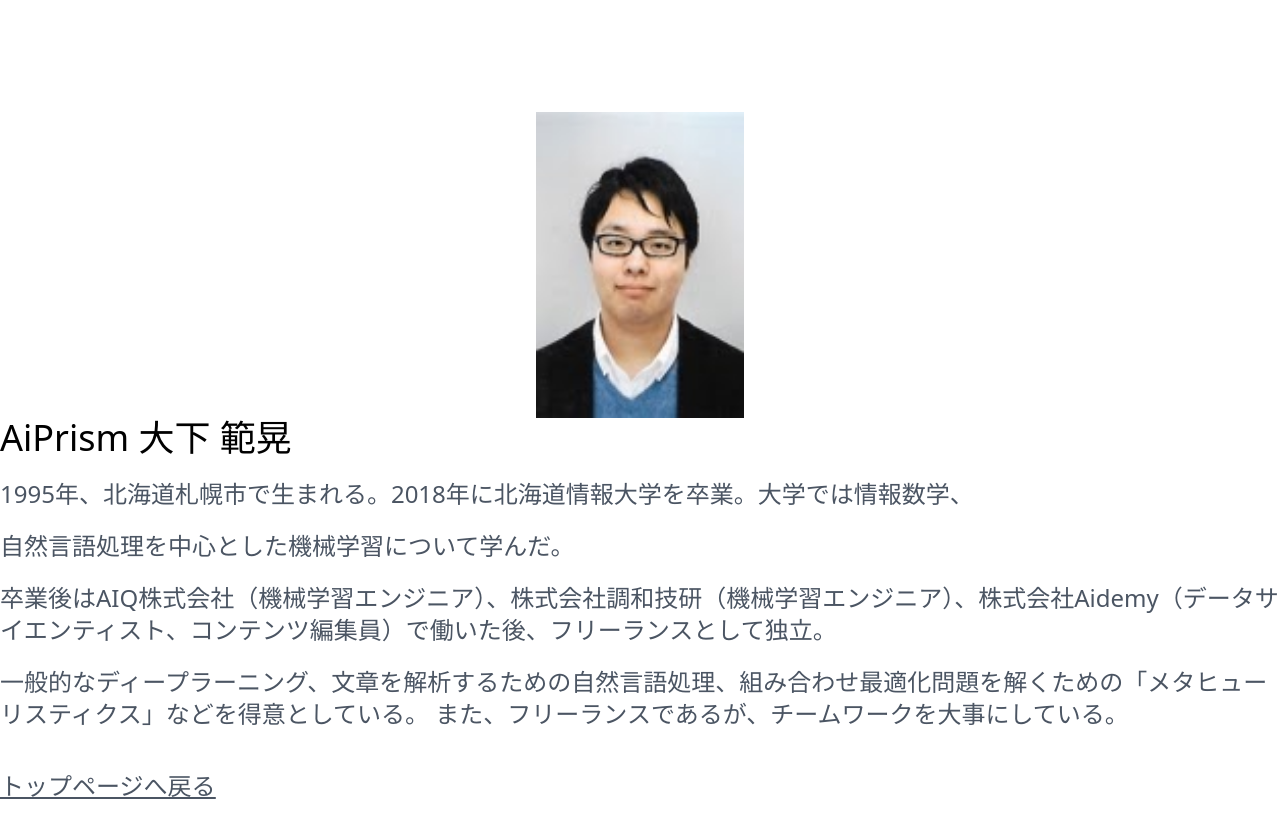
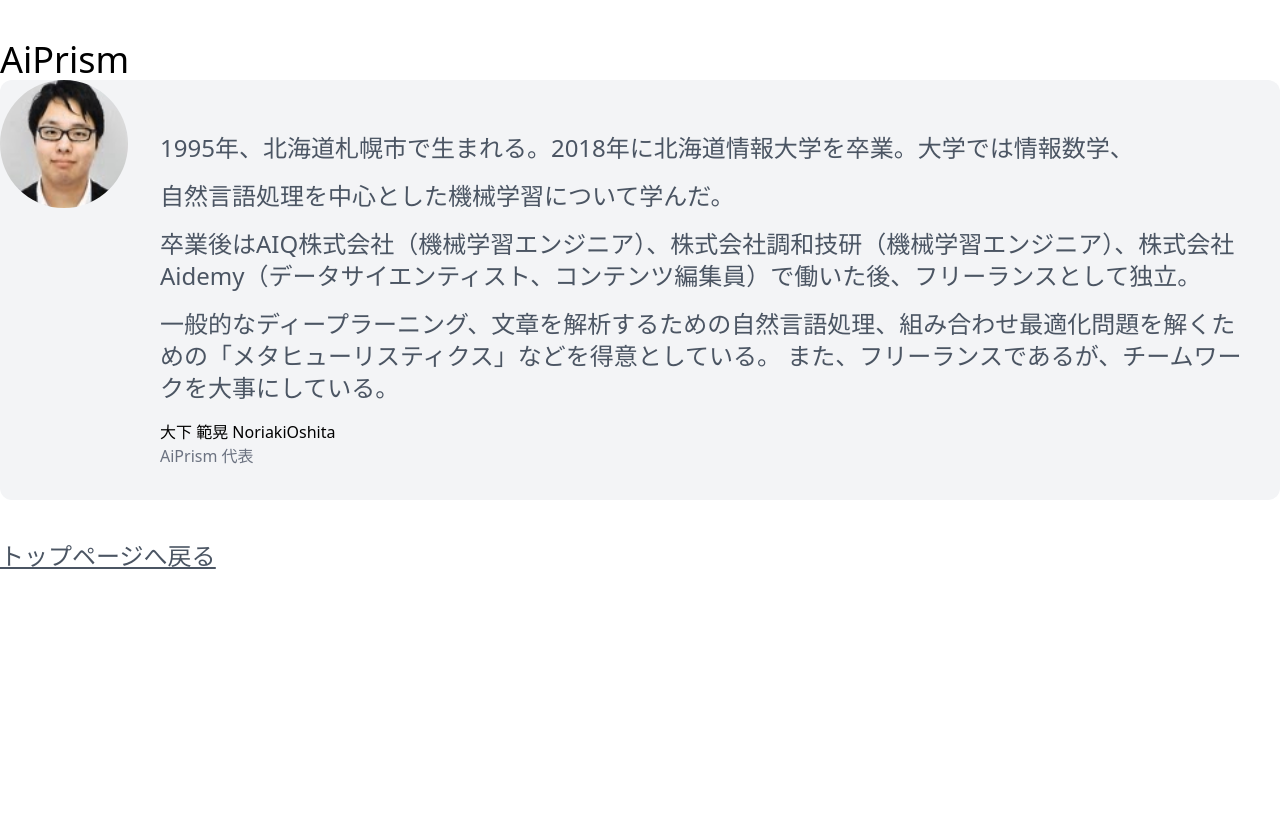
Before and after one commit to oshita-n/newHomePage, a Next.js app: page /profile in a window 1280 px wide. Shown: the top 838 px of the page. After the commit the page ends 800 px from the top, so only its background shows below. Built offline with nearby package versions, Linux system fonts and the light colour scheme.

Commit message:
🎨 見え方の改善

```diff
--- a/pages/index.js
+++ b/pages/index.js
@@ -9,12 +9,12 @@ export default function Home() {
   return (
     <div>
       <Header />
-      <main className="container mx-auto sm:mt-10 md:mt-20 lg:mt-10 xl:mt-10">
+      <main className="container mx-auto">
         <div>
-          <h1 className="sm:text-2xl md:text-2xl lg:text-3xl xl:text-4xl">AiPrism</h1>
-          <div className="grid justify-items-center relative">
-            <img className="w-1/3 xl:w-2/5 opacity-40" src="robot.jpg"/>
-          </div>
+          <h1 className="sm:text-2xl md:text-2xl lg:text-3xl xl:text-4xl mt-10"><Link href="/">AiPrism</Link></h1>
+          <main className="flex justify-center items-center container mx-auto　w-screen h-screen">
+            <h1　className="sm:text-2xl md:text-2xl lg:text-3xl xl:text-4xl -mt-40">サービス開発を通じて、お客様に感動を提供します。</h1>
+          </main>
           <p className="sm:text-lg md:text-xl lg:text-2xl xl:text-3xl text-gray-600 mt-10">AiPrismはAI開発をしています。受託開発も受け付けています。</p>
           <h1 className="sm:text-2xl md:text-2xl lg:text-3xl xl:text-3xl xl:mt-10">お問い合わせ</h1>
           <p className="sm:text-lg md:text-xl lg:text-2xl xl:text-3xl mt-5 text-gray-600">  クライアントの課題解決をサポートします。気軽なご相談からでも受け付けております。</p>
--- a/pages/profile.js
+++ b/pages/profile.js
@@ -8,15 +8,27 @@ export default function Home() {
   return (
     <div>
       <Header />
-      <main className="container mx-auto sm:mt-10 md:mt-20 lg:mt-40 xl:mt-28">
+      <main className="container mx-auto">
         <div>
-          <div className="flex justify-center"><img class="xl:w-52" src="oshita.jpg" /></div>
-          <h1 className="sm:text-2xl md:text-2xl lg:text-3xl xl:text-4xl">AiPrism  大下 範晃</h1>
-          <p className="sm:text-lg md:text-xl lg:text-2xl xl:text-2xl mt-5 text-gray-600">1995年、北海道札幌市で生まれる。2018年に北海道情報大学を卒業。大学では情報数学、</p>
-          <p className="sm:text-lg md:text-xl lg:text-2xl xl:text-2xl mt-5 text-gray-600">自然言語処理を中心とした機械学習について学んだ。</p>
-          <p className="sm:text-lg md:text-xl lg:text-2xl xl:text-2xl mt-5 text-gray-600">卒業後はAIQ株式会社（機械学習エンジニア）、株式会社調和技研（機械学習エンジニア）、株式会社Aidemy（データサイエンティスト、コンテンツ編集員）で働いた後、フリーランスとして独立。</p>
-          <p className="sm:text-lg md:text-xl lg:text-2xl xl:text-2xl mt-5 text-gray-600">一般的なディープラーニング、文章を解析するための自然言語処理、組み合わせ最適化問題を解くための「メタヒューリスティクス」などを得意としている。
-          また、フリーランスであるが、チームワークを大事にしている。</p>
+          <h1 className="md:text-2xl lg:text-3xl xl:text-4xl mt-10"><Link href="/">AiPrism</Link></h1>
+          <figure class="md:flex bg-gray-100 rounded-xl p-8 md:p-0">
+              <img class=" w-32 h-32 rounded-full mx-auto" src="oshita.jpg" />
+              <div class="pt-6 md:p-8 text-center md:text-left space-y-4">
+                <p className="sm:text-lg md:text-xl lg:text-2xl xl:text-2xl mt-5 text-gray-600">1995年、北海道札幌市で生まれる。2018年に北海道情報大学を卒業。大学では情報数学、</p>
+                <p className="sm:text-lg md:text-xl lg:text-2xl xl:text-2xl mt-5 text-gray-600">自然言語処理を中心とした機械学習について学んだ。</p>
+                <p className="sm:text-lg md:text-xl lg:text-2xl xl:text-2xl mt-5 text-gray-600">卒業後はAIQ株式会社（機械学習エンジニア）、株式会社調和技研（機械学習エンジニア）、株式会社Aidemy（データサイエンティスト、コンテンツ編集員）で働いた後、フリーランスとして独立。</p>
+                <p className="sm:text-lg md:text-xl lg:text-2xl xl:text-2xl mt-5 text-gray-600">一般的なディープラーニング、文章を解析するための自然言語処理、組み合わせ最適化問題を解くための「メタヒューリスティクス」などを得意としている。
+                また、フリーランスであるが、チームワークを大事にしている。</p>
+                <figcaption class="font-medium">
+                  <div class="text-cyan-600">
+                    大下 範晃 NoriakiOshita
+                  </div>
+                  <div class="text-gray-500">
+                    AiPrism 代表
+                  </div>
+                </figcaption>
+              </div>
+          </figure>
           <p className="hover:text-gray-300 sm:text-lg md:text-xl lg:text-2xl xl:text-2xl text-gray-600 underline mt-10"><Link href="/">トップページへ戻る</Link></p>
         </div>
       </main>
```
Also changed, not shown: public/oshita.jpg.
